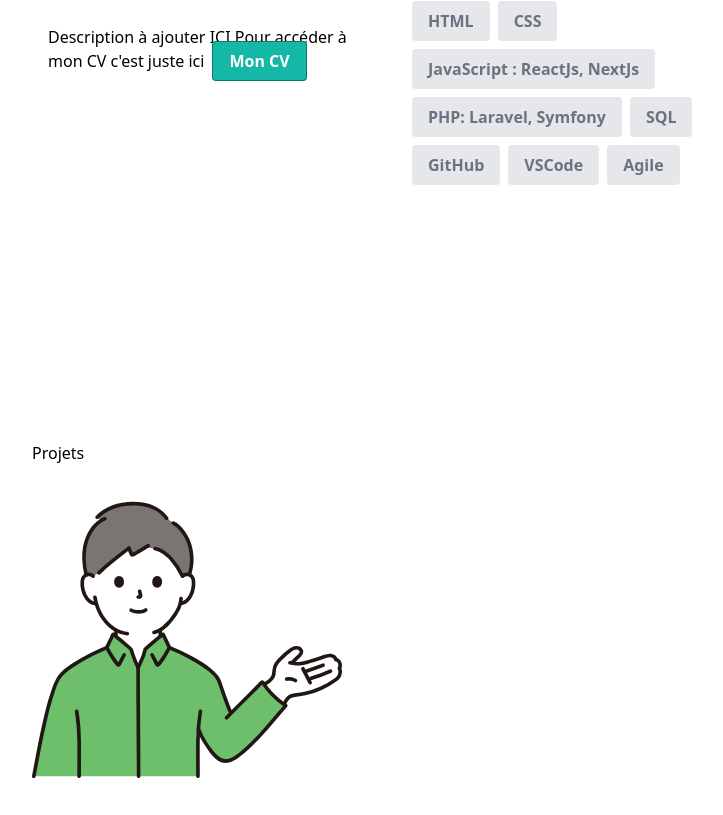
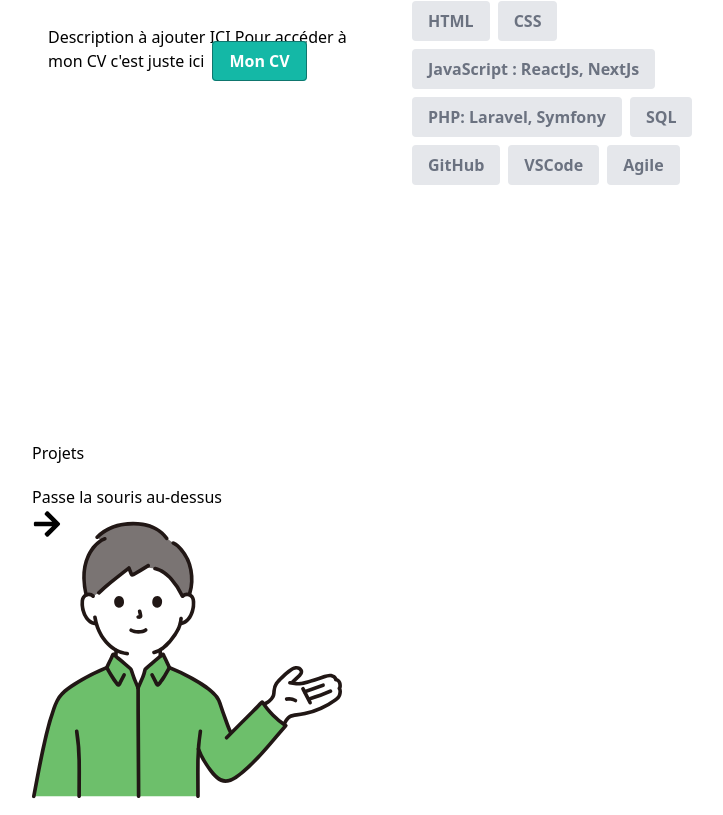
Before and after one commit to PierrealFOY/portfolio_next, a Next.js app: page / in a window 1280 px wide. Shown: the part 1393-2208 px from the top of the page, without its empty margins (248-971 px from the left). Built offline with nearby package versions, Linux system fonts and the light colour scheme.

Commit message:
need to put the text with arrow over the image div

```diff
--- a/components/DisplayMessageMan.tsx
+++ b/components/DisplayMessageMan.tsx
@@ -3,6 +3,7 @@ import React from 'react'
 import { useState } from 'react'
 import Image from "next/image"
 import Link from 'next/link'
+import { FaArrowRight } from 'react-icons/fa'
 
 
 function DisplayMessageMan() {
@@ -35,10 +36,18 @@ function DisplayMessageMan() {
 
     return (
             <div
-            className='relative flex flex-row h-90'
-            onMouseEnter={handleMouseOver}
-            onMouseLeave={handleMouseOut}
+                className='mt-5 relative flex flex-row w-full h-90'
+                onMouseEnter={handleMouseOver}
+                onMouseLeave={handleMouseOut}
             >
+                <div className='absolute z-index'>
+                    <div className=''>
+                        <p className='pr-2 ease-in duration-300'>
+                            Passe la souris au-dessus
+                        </p>
+                        <FaArrowRight className='text-3xl'/>
+                    </div>
+                </div>
                 <Image
                     src="/manSayHiAbout.svg"
                     alt=""
@@ -48,7 +57,7 @@ function DisplayMessageMan() {
                 />
                 <div className=' absolute top-5 right-12 translate-x-1/2 '>
                     {hover && (
-                        <div className='overflow-hidden rounded-lg border-4 p-3'>
+                        <div className='flex flex-wrap overflow-hidden rounded-lg border-4 p-3'>
                                 <h2 className='text-2xl font-bold flex items-center justify-center '>
                                     Si vous voulez me contacter :
                                 </h2>
@@ -58,6 +67,7 @@ function DisplayMessageMan() {
                                             <Link
                                             key={id}
                                             href={item.adress}
+                                            target="_blank"
                                             className="justify-center bg-gray-200 px-4 py-2 mr-2 mt-2 text-gray-500 rounded font-semibold"
                                             >
                                                     {item.network + ' : ' + item.adress}
```
